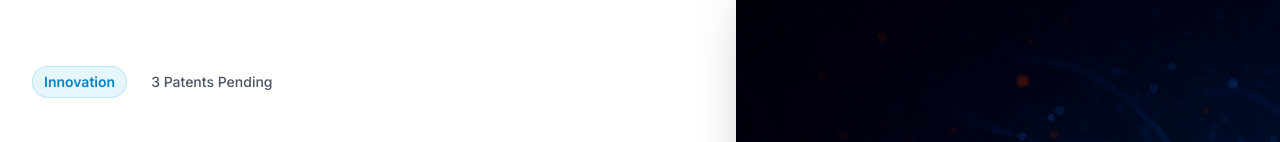
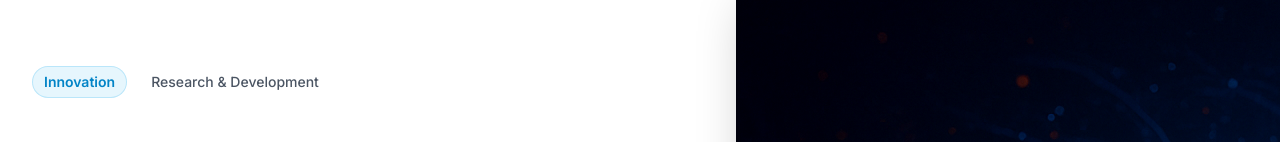
Before and after one commit to perfecxion-ai/perfecxion-site, a Next.js app: page / in a window 1280 px wide. Shown: the part 319-461 px from the top of the page. Built offline with nearby package versions, Linux system fonts and the light colour scheme.

Commit message:
Clean up redundant patent references - keep only one in stats section

```diff
--- a/app/page.tsx
+++ b/app/page.tsx
@@ -19,7 +19,7 @@ export default function HomePage() {
                   Innovation
                 </span>
                 <span className="inline-flex items-center space-x-2 text-sm font-medium leading-6 text-gray-600 dark:text-gray-300">
-                  <span>3 Patents Pending</span>
+                  <span>Research & Development</span>
                 </span>
               </div>
             </div>
@@ -42,7 +42,7 @@ export default function HomePage() {
           </div>
           <div className="mx-auto mt-16 flex max-w-2xl sm:mt-24 lg:ml-10 lg:mr-0 lg:mt-0 lg:max-w-none lg:flex-none xl:ml-32">
             <div className="max-w-3xl flex-none sm:max-w-5xl lg:max-w-none">
-              <div className="rounded-2xl overflow-hidden shadow-2xl relative">
+              <div className="rounded-2xl overflow-hidden shadow-2xl">
                 <Image
                   src="/images/homepage.png"
                   alt="AI Security Innovation - Research and Development"
@@ -51,9 +51,6 @@ export default function HomePage() {
                   className="w-full h-auto"
                   priority
                 />
-                <div className="absolute top-4 right-4 bg-primary-500 text-white px-4 py-2 rounded-full text-sm font-semibold shadow-lg">
-                  3 Patents Pending
-                </div>
               </div>
             </div>
           </div>
```
